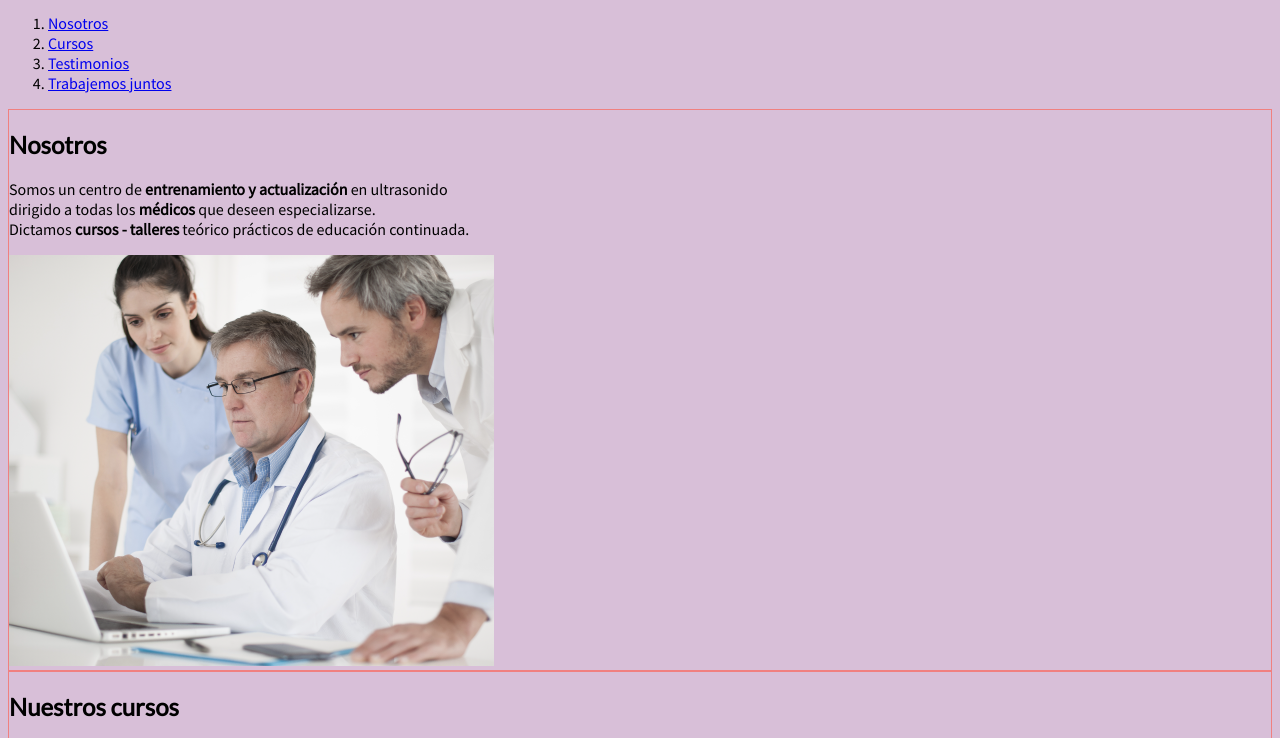
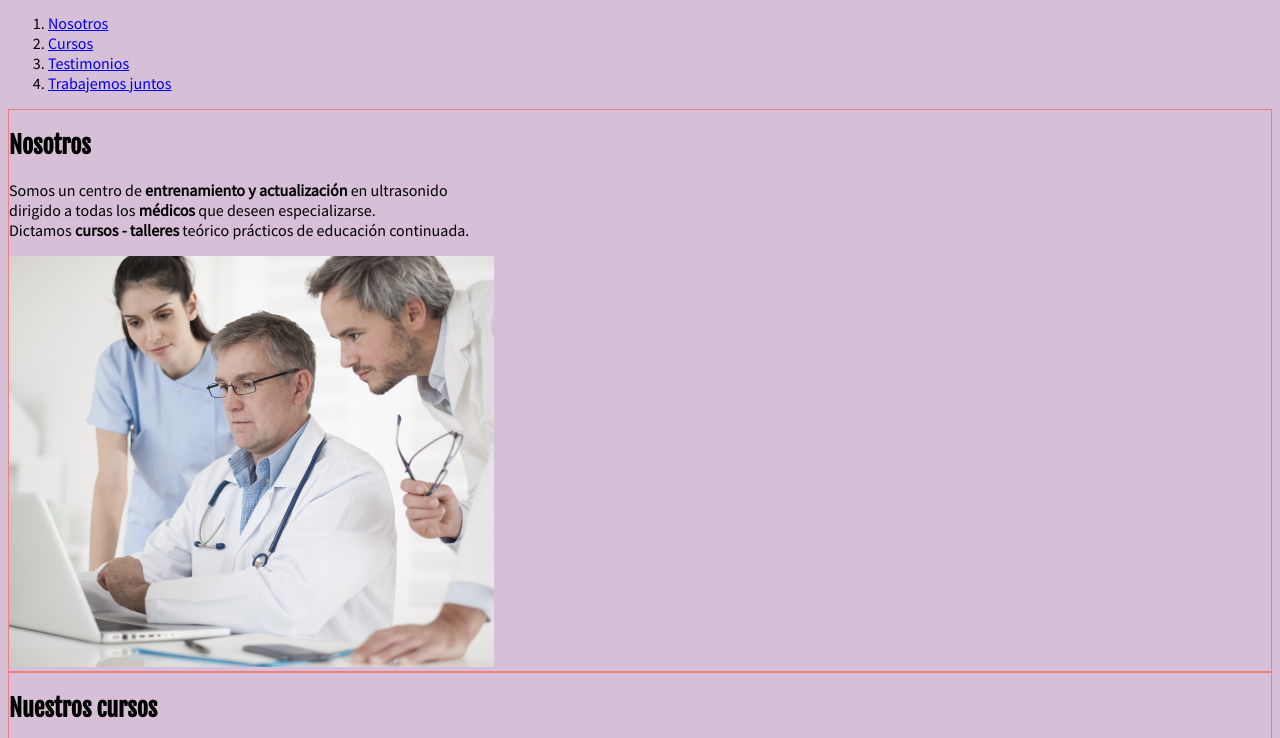
Before and after one commit to Evitalires/basic, a plain HTML site: page index.html in a window 1280 px wide. Shown: the part 39-777 px from the top of the page. Drawn offline with Linux system fonts and the light colour scheme.

Commit message:
Adding fonts to the project

```diff
--- a/style.css
+++ b/style.css
@@ -6,5 +6,5 @@ section {
     border: 1px solid lightcoral;
 }
 h1, h2, h3, h4, h5, h6 {
-    font-family: 'Lato', sans-serif;
+    font-family: 'Fjalla One', sans-serif;
 }
```
